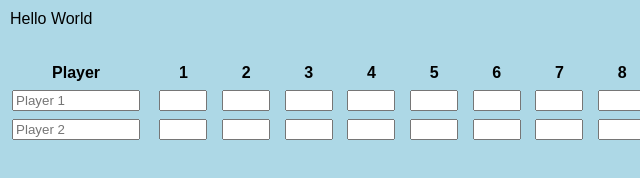
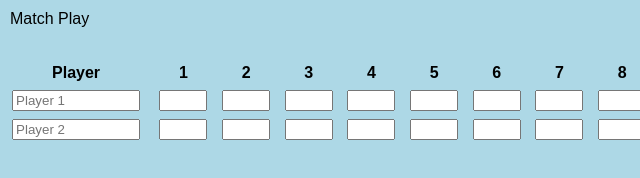
Before and after one commit to teastin65/match_Play, a website: page index.html in a window 1280 px wide. Shown: the full height of the page, 0-640 px from the left. Drawn offline with Linux system fonts and the light colour scheme.

Commit message:
Change top-left text to Match Play

```diff
--- a/index.html
+++ b/index.html
@@ -44,7 +44,7 @@
   </style>
 </head>
 <body>
-  <div class="top-left">Hello World</div>
+  <div class="top-left">Match Play</div>
   <table class="score-table">
     <tr>
       <th>Player</th>
```
